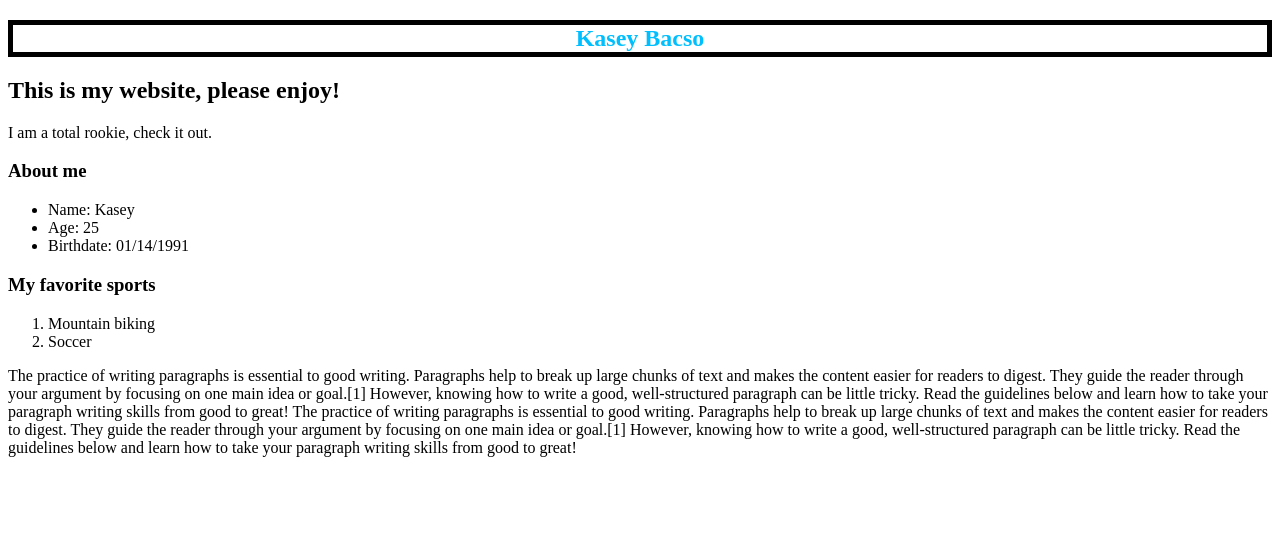
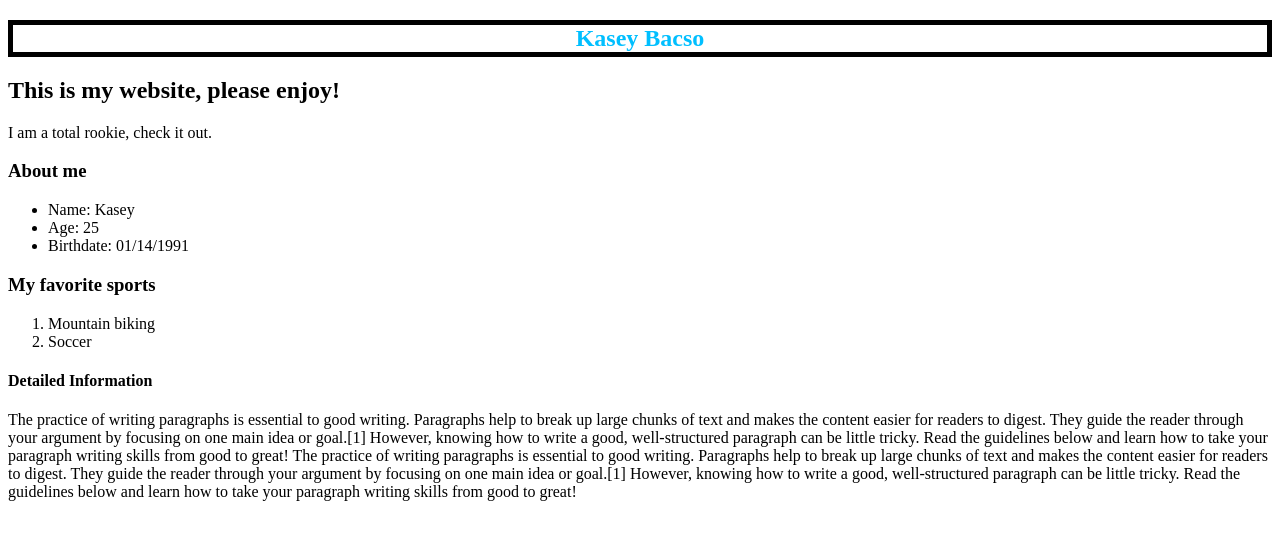
Before and after one commit to kbacso/kbacso.github.io, a plain HTML site: page index.html in a window 1280 px wide. Drawn offline with Linux system fonts and the light colour scheme.

Commit message:
Update index.html

```diff
--- a/index.html
+++ b/index.html
@@ -32,6 +32,7 @@
       <li> Mountain biking </li>
       <li> Soccer </li>
     </ol>
+    <h4> Detailed Information </h4>
 
     <p> The practice of writing paragraphs is essential to good writing. Paragraphs help to break up large chunks of text and makes the content easier for readers to digest. They guide the reader through your argument by focusing on one main idea or goal.[1] However, knowing how to write a good, well-structured paragraph can be little tricky. Read the guidelines below and learn how to take your paragraph writing skills from good to great! The practice of writing paragraphs is essential to good writing. Paragraphs help to break up large chunks of text and makes the content easier for readers to digest. They guide the reader through your argument by focusing on one main idea or goal.[1] However, knowing how to write a good, well-structured paragraph can be little tricky. Read the guidelines below and learn how to take your paragraph writing skills from good to great! </p>
 
```
